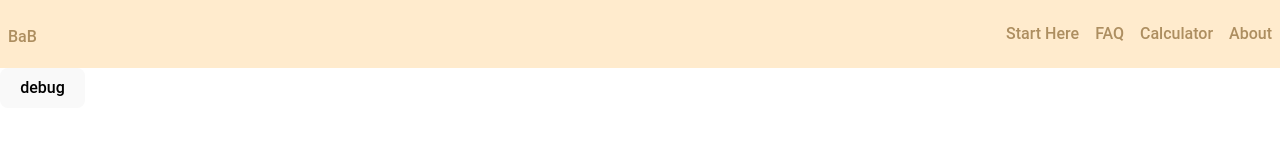
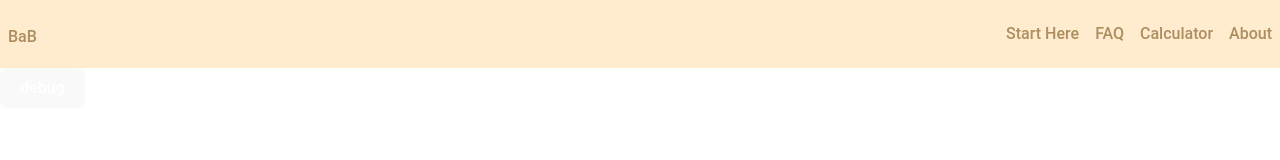
Before and after one commit to doanaminh/build-a-budget, a React (Vite) app in the folder client/: page /budget-calculator in a window 1280 px wide. Shown: the top 160 px of the page. Built offline with nearby package versions, Linux system fonts and the light colour scheme; a web font is replaced by a local one.

Commit message:
added total wants formula

```diff
--- a/client/src/pages/BudgetCalculator.tsx
+++ b/client/src/pages/BudgetCalculator.tsx
@@ -43,12 +43,13 @@ export default function() {
     }
 
     let totalNeeds = state.livingExpense + state.bills + state.groceries + state.transportation + state.childcare + state.insurance + state.studentLoans + state.otherDebt;
+    let totalWants = state.entertainment + state.diningOut + state.hobbies;
     let monthlyIncome = state.checkFrequency * state.checkAmount;
 
 
     return (
         <>
-            <button onClick={() => console.log('do something')}>debug</button>
+            <button style={{color:'white'}} onClick={() => console.log(state.entertainment, state.diningOut, state.hobbies, totalWants)}>debug</button>
             <section className='BudgetCalculator'>
                 {/*  */}
                 <h1>Calculate your budget!</h1>
```
